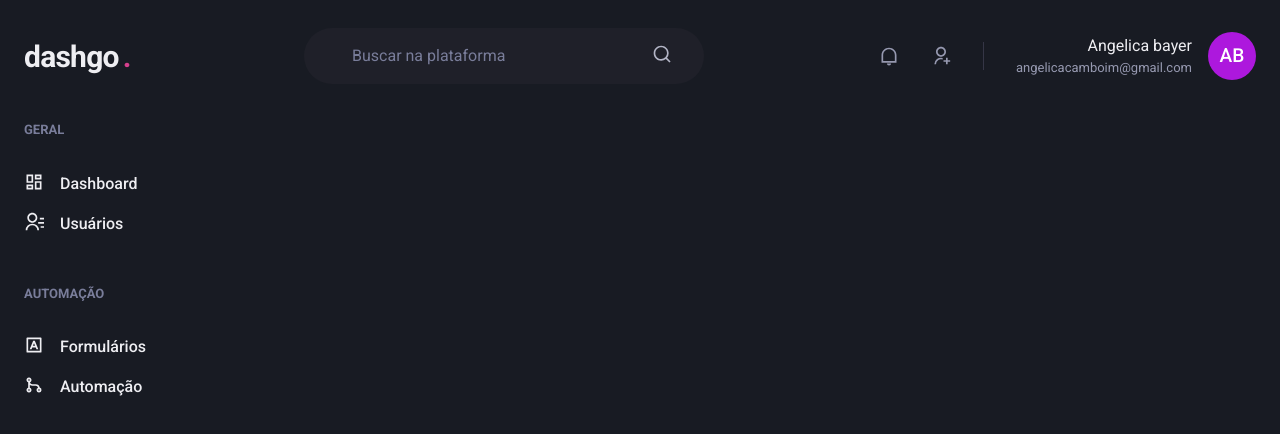
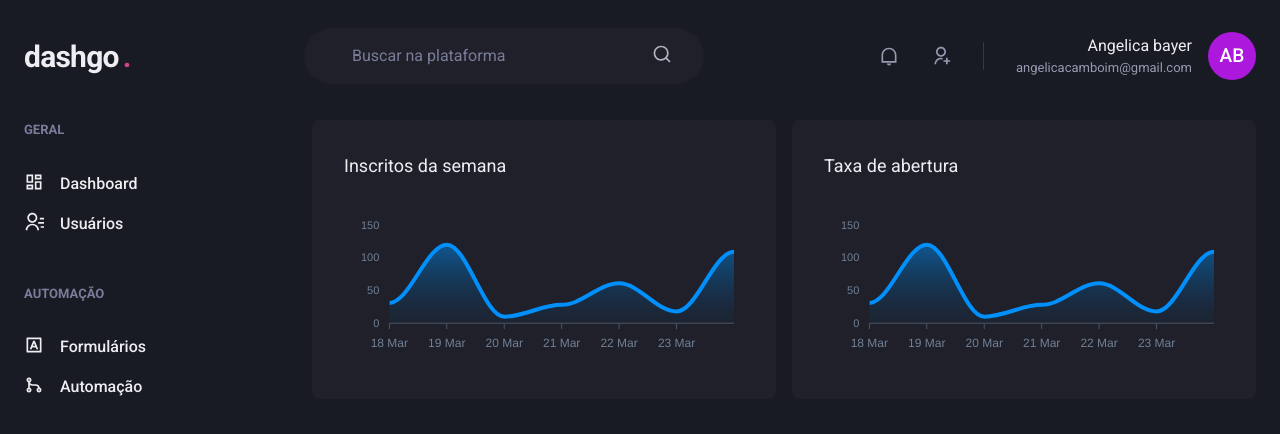
Before and after one commit to angelicacamboim/ignite_chapter4, a Next.js app in the folder dashgo/: page /dashboard in a window 1280 px wide. Shown: the top 434 px of the page. Built offline with nearby package versions, Linux system fonts and the light colour scheme.

Commit message:
created dashboard page

```diff
--- a/dashgo/package.json
+++ b/dashgo/package.json
@@ -11,9 +11,11 @@
     "@chakra-ui/react": "^1.7.4",
     "@emotion/react": "^11.7.1",
     "@emotion/styled": "^11.6.0",
+    "apexcharts": "^3.33.0",
     "framer-motion": "^5.6.0",
     "next": "12.0.8",
     "react": "17.0.2",
+    "react-apexcharts": "^1.3.9",
     "react-dom": "17.0.2",
     "react-icons": "^4.3.1"
   },
--- a/dashgo/src/pages/dashboard.tsx
+++ b/dashgo/src/pages/dashboard.tsx
@@ -1,6 +1,69 @@
 import Header from '../components/Header'
-import { Flex } from '@chakra-ui/react'
+import { Flex, SimpleGrid, Box, Text, theme } from '@chakra-ui/react'
 import Sidebar from '../components/Form/Sidebar'
+
+import dynamic from 'next/dynamic'
+
+import { ApexOptions } from 'apexcharts'
+
+const Chart = dynamic(() => import('react-apexcharts'), {
+	ssr: false //sera carregado do lado do browser e nao do servidor
+})
+
+const options: ApexOptions = {
+	chart: {
+		toolbar: {
+			show: false //remove menu
+		},
+		zoom: {
+			enabled: false
+		},
+		foreColor: theme.colors.gray[500]
+	},
+	grid: {
+		show: false
+	},
+	dataLabels: {
+		enabled: false
+	},
+	tooltip: {
+		enabled: false
+	},
+	xaxis: {
+		type: 'datetime',
+		axisBorder: {
+			color: theme.colors.gray[600]
+		},
+		axisTicks: {
+			color: theme.colors.gray[600]
+		},
+		categories: [
+			'2021-03-18T00:00:00.000Z',
+			'2021-03-19T00:00:00.000Z',
+			'2021-03-20T00:00:00.000Z',
+			'2021-03-21T00:00:00.000Z',
+			'2021-03-22T00:00:00.000Z',
+			'2021-03-23T00:00:00.000Z',
+			'2021-03-24T00:00:00.000Z'
+		]
+	},
+	fill: {
+		opacity: 0.3,
+		type: 'gradient',
+		gradient: {
+			shade: 'dark',
+			opacityFrom: 0.7,
+			opacityTo: 0.3
+		}
+	}
+}
+
+const series = [
+	{
+		name: 'series1',
+		data: [31, 120, 10, 28, 61, 18, 109]
+	}
+]
 
 export default function Dashboard() {
 	return (
@@ -9,6 +72,22 @@
 
 			<Flex w="100%" my="6" maxWidth={1480} mx="auto" px="6">
 				<Sidebar />
+
+				<SimpleGrid flex="1" gap="4" minChildWidth="320px" align="flex-start">
+					<Box p="8" bg="gray.800" borderRadius={8} pb="4">
+						<Text fontSize="lg" mb="4">
+							Inscritos da semana
+						</Text>
+						<Chart options={options} series={series} type="area" height={160} />
+					</Box>
+
+					<Box p="8" bg="gray.800" borderRadius={8} pb="4">
+						<Text fontSize="lg" mb="4">
+							Taxa de abertura
+						</Text>
+						<Chart options={options} series={series} type="area" height={160} />
+					</Box>
+				</SimpleGrid>
 			</Flex>
 		</Flex>
 	)
```
Also changed, not shown: 1 other file (tests, documents, lock files or other folders).
